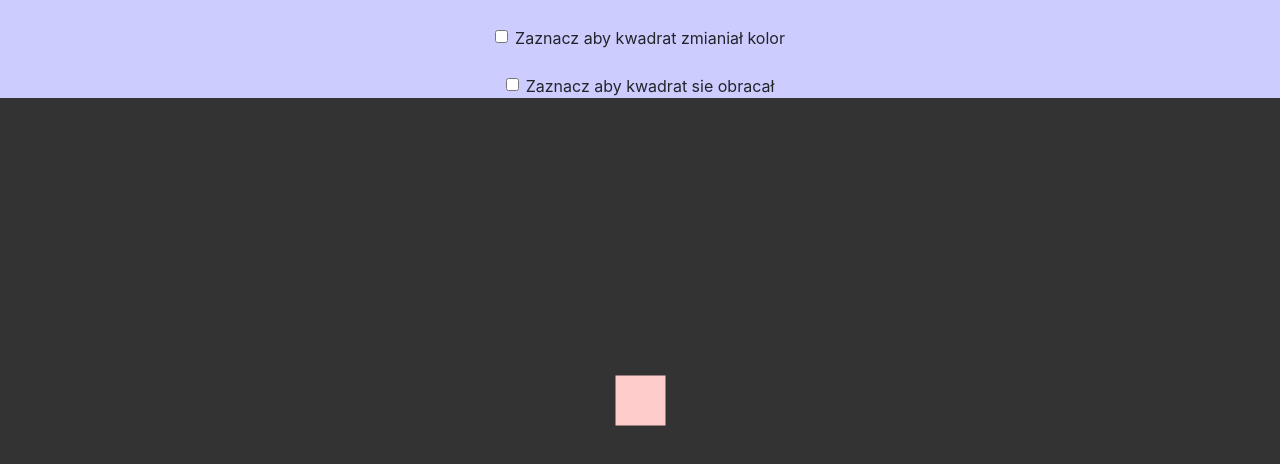
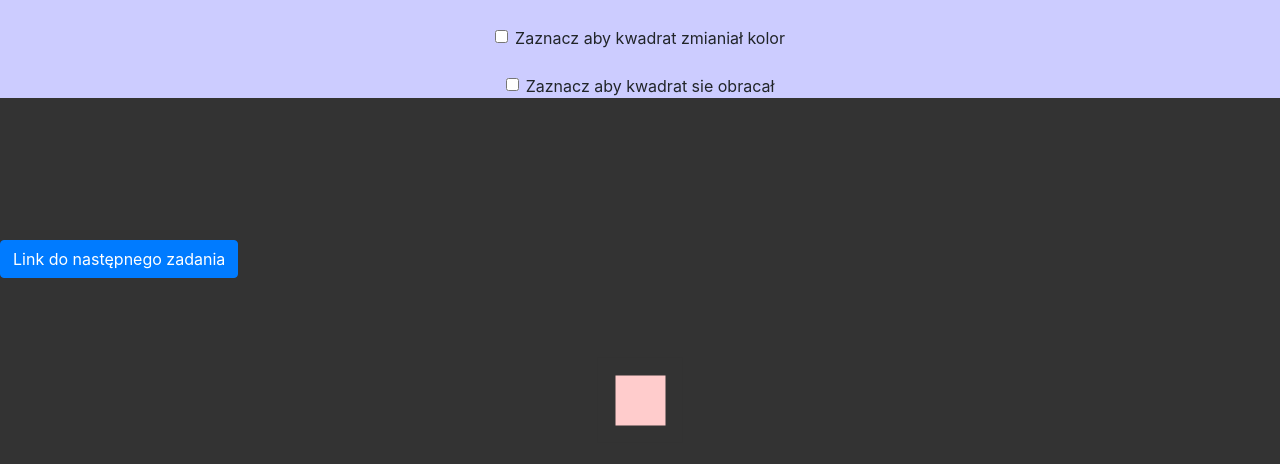
Before and after one commit to dawka300/zadanie, a plain HTML site: page public_html/index.html in a window 1280 px wide. Drawn offline with Linux system fonts and the light colour scheme.

Commit message:
Dodanie linku

```diff
--- a/public_html/css/mycss.css
+++ b/public_html/css/mycss.css
@@ -24,10 +24,11 @@ body {
   top: 50%;
   left: 50%;
   transform: translate(-50%, -50%);
-  /*   &:hover{
-        transform:rotate(3600deg) scale(1.5,1.5);
-        transition: all 5s ease-in;
-
-     }*/ }
-
+   }
+   .link {
+      position: absolute;
+      left: 0;
+      top: 30%;
+      display: flex;
+   }
 /*# sourceMappingURL=mycss.css.map */
--- a/public_html/index.html
+++ b/public_html/index.html
@@ -14,6 +14,7 @@ and open the template in the editor.
 
    </head>
    <body>
+      <div class="link"><a href="http://www.twojsedzia.pl" class="btn btn-primary">Link do następnego zadania</a></div>
       <form style="background-color: #ccccff; padding-top: 2%;" action="">
 
          <div class="container" style="text-align: center">
```
